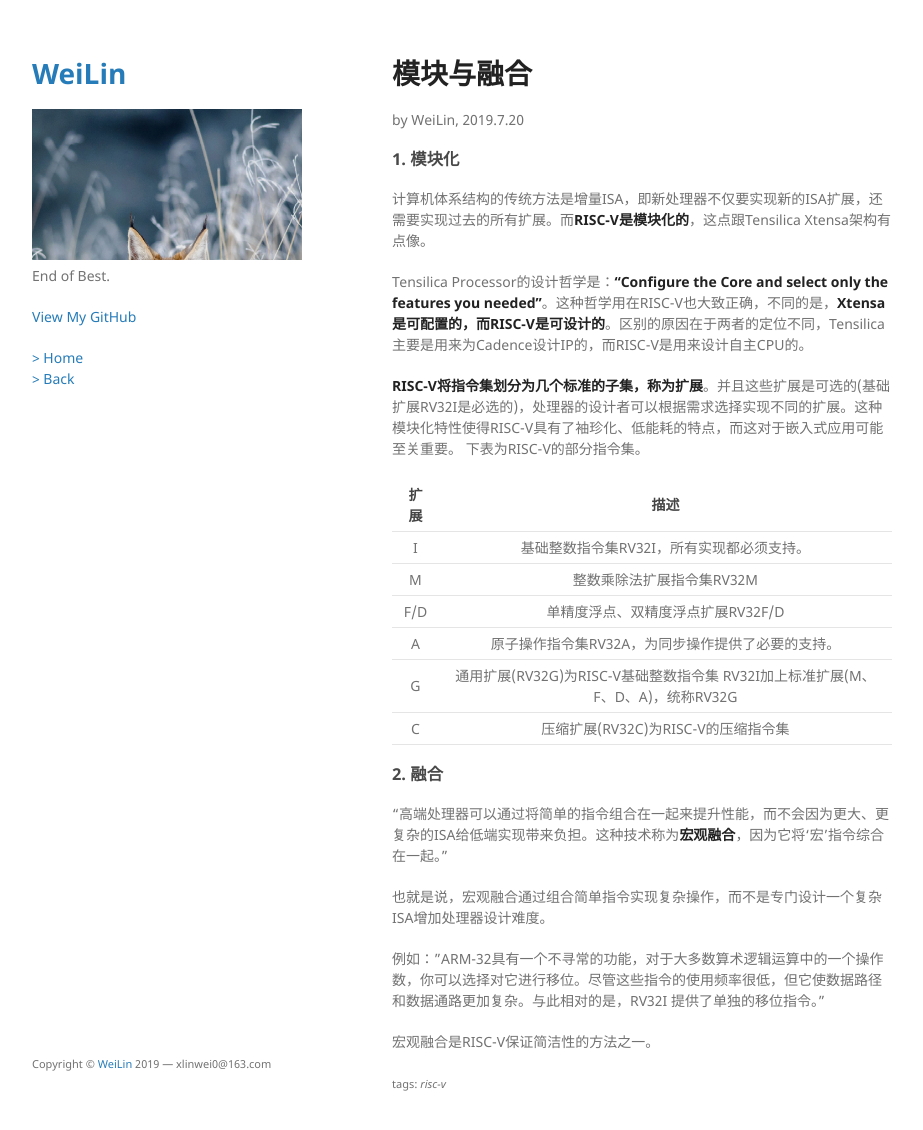
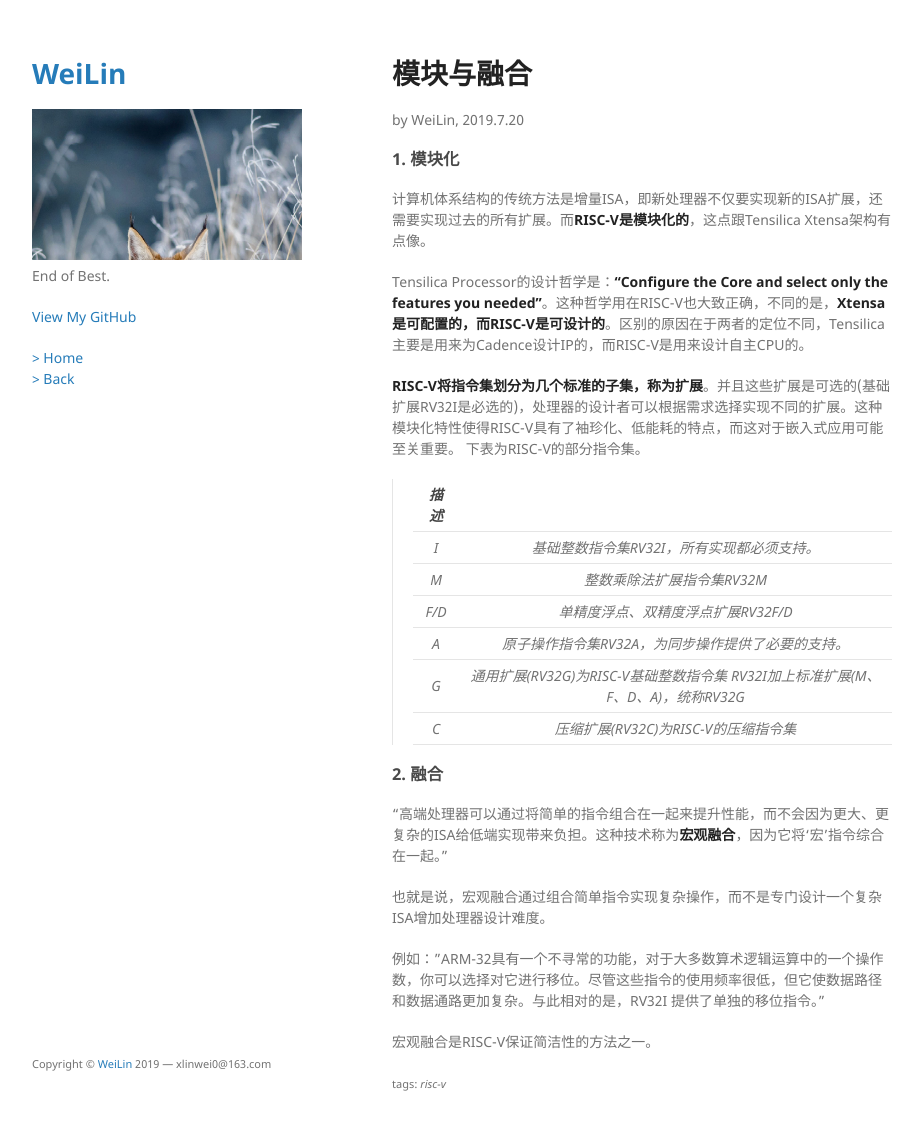
Before and after one commit to xLinWei/xLinWei.github.io, a Jekyll site: the page built from docs/190720_RISC-V/risc01.md, in a window 1280 px wide and 1143 px high. Shown: the top 1130 px of the window, without its empty margins (178-1101 px from the left). Built offline with Jekyll 4.4.1, drawn with Linux system fonts in a browser that asks for light colours; our own code applies the rules of GitHub Pages for plain Markdown files.

Commit message:
risc-v change

```diff
--- a/docs/190720_RISC-V/risc01.md
+++ b/docs/190720_RISC-V/risc01.md
@@ -13,7 +13,7 @@ Tensilica Processor的设计哲学是：**“Configure the Core and select only
 
 **RISC-V将指令集划分为几个标准的子集，称为扩展**。并且这些扩展是可选的(基础扩展RV32I是必选的)，处理器的设计者可以根据需求选择实现不同的扩展。这种模块化特性使得RISC-V具有了袖珍化、低能耗的特点，而这对于嵌入式应用可能至关重要。 下表为RISC-V的部分指令集。
 
-扩展 | 描述
+> | 描述
 :-: | :-:
 I   | 基础整数指令集RV32I，所有实现都必须支持。
 M   | 整数乘除法扩展指令集RV32M
```
Also changed, not shown: docs/190720_RISC-V/index.md (+1 -1 lines).
